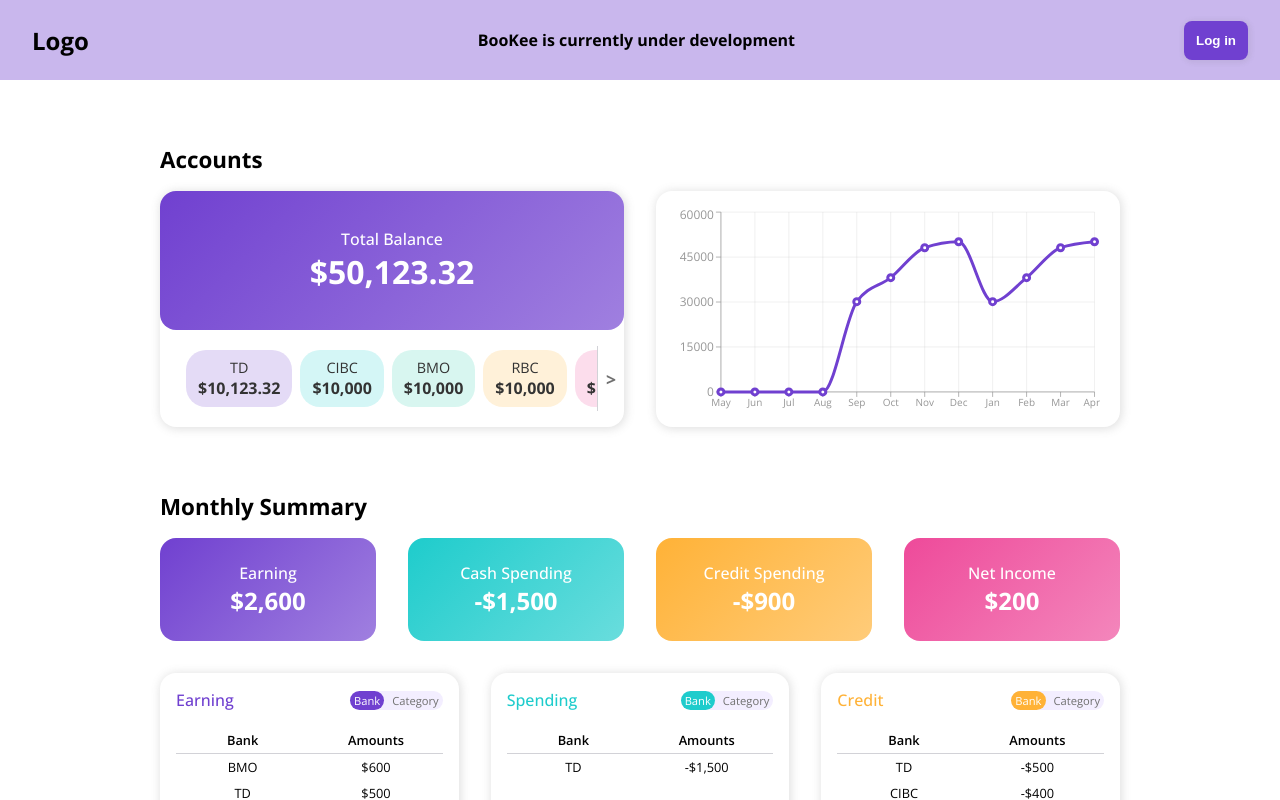
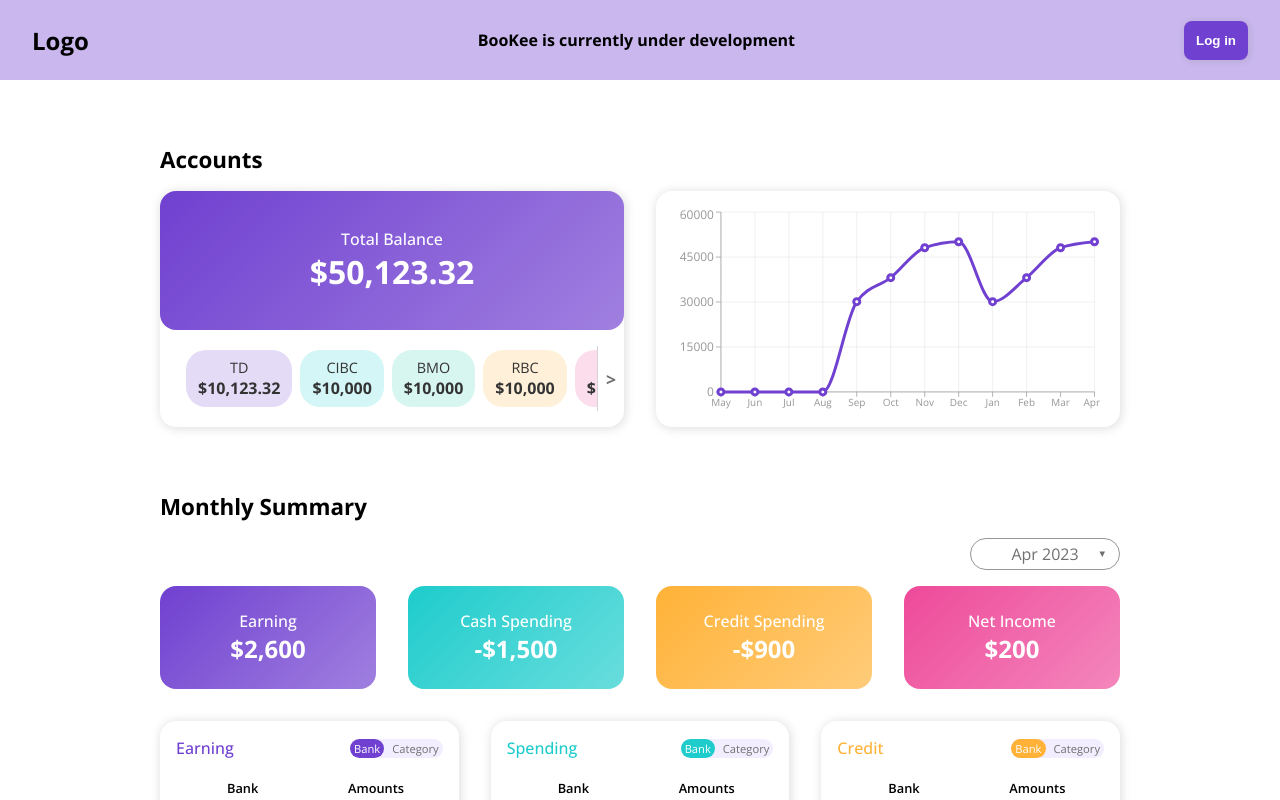
Before and after one commit to suno-o/BooKee, a Next.js app: page /dashboard in a window 1280 px wide. Shown: the top 800 px of the page. Built offline with nearby package versions, Linux system fonts and the light colour scheme.

Commit message:
feat(Dashboard): Add a dropdown filter in monthly summary section

```diff
--- a/src/utils/date.ts
+++ b/src/utils/date.ts
@@ -27,3 +27,14 @@ export const prettifyDateConcise = (dateStr: string) => {
 
   return `${m < 10 ? `0${m}`: m}/${d < 10 ? `0${d}`: d}/${date.getFullYear()}`;
 }
+
+const monthShorthandNames = ['Jan', 'Feb', 'Mar', 'Apr', 'May', 'Jun', 'Jul', 'Aug', 'Sep', 'Oct', 'Nov', 'Dec'];
+
+export const getLastNMonths = (n: number) => {
+  const date = new Date();
+
+  return Array.from({ length: n }, (_, i: number) => {
+    const d = new Date(date.getFullYear(), date.getMonth() - i, 1);
+    return `${monthShorthandNames[d.getMonth()]} ${d.getFullYear()}`;
+  })
+}
--- a/src/views/Dashboard/MonthlySummary/index.tsx
+++ b/src/views/Dashboard/MonthlySummary/index.tsx
@@ -1,14 +1,31 @@
+import { useState } from "react"
+import styled from "styled-components"
 import { DashboardHeading } from "../styles"
 import SummaryCards from "./SummaryCards"
 import TransactionSummary from "./TransactionSummary"
+import DropDown from "@/components/DropDown"
+import { getLastNMonths } from "@/utils/date"
 
 export default function MonthlySummary() {
+  const [selected, setSelected] = useState(getLastNMonths(1)[0]);
+
+  const handleChange = (newSelected: string) => () => {
+    setSelected(newSelected);
+  }
+
   return (
     <>
       <DashboardHeading>Monthly Summary</DashboardHeading>
 
-      {/* dropdown */}
-
+      {/* month filter */}
+      <DropDownWrapper>
+        <DropDown
+          width={150}
+          selected={selected}
+          onChange={handleChange}
+          listItems={getLastNMonths(6)}
+        />
+      </DropDownWrapper>
 
       {/* earning, cash spending, credit spending, net income/loss */}
       <SummaryCards />
@@ -18,3 +35,8 @@ export default function MonthlySummary() {
     </>
   )
 }
+
+const DropDownWrapper = styled.div`
+  margin-bottom: 16px;
+  text-align: right;
+`
```
